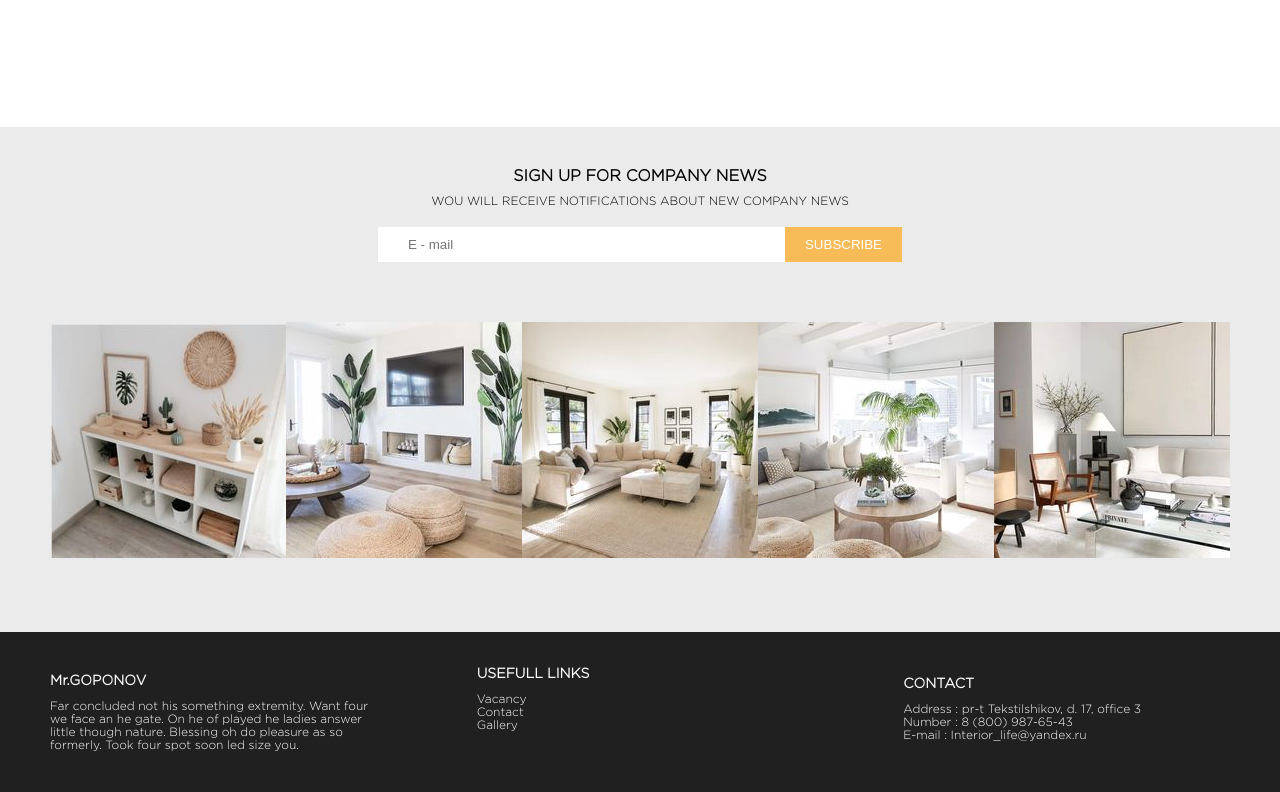
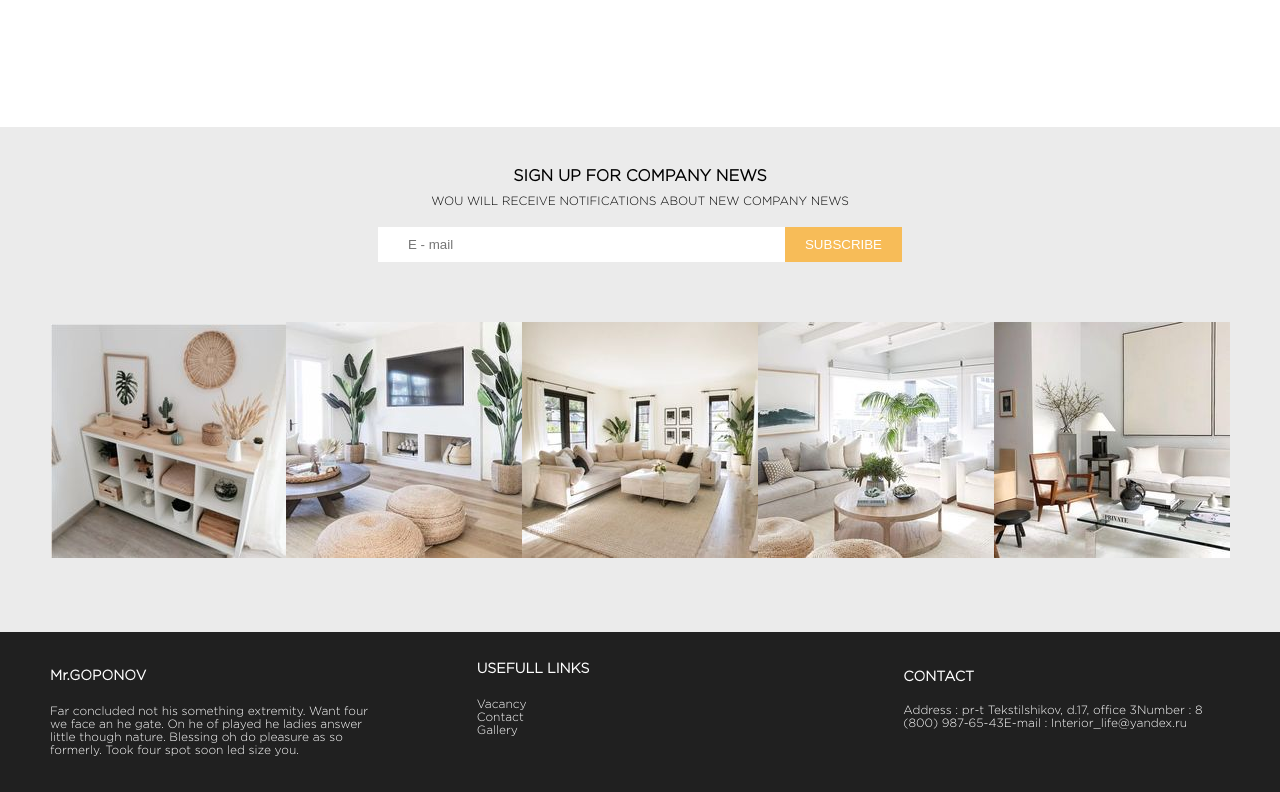
Before and after one commit to iniHery/website-furnitue, a Next.js app: page / in a window 1280 px wide. Shown: the part 2513-3305 px from the top of the page. Built offline with nearby package versions, Linux system fonts and the light colour scheme.

Commit message:
revisi#9

```diff
--- a/pages/index.js
+++ b/pages/index.js
@@ -146,19 +146,9 @@ export default function Home() {
           </div>
         </div>
 
-        {/* <div style={{ overflow: "auto" }}>
-          <div className="content-footer">
-            <img src="/bg19.jpg" />
-            <img src="/bg20.jpg" />
-            <img src="/bg21.jpg" />
-            <img src="/bg22.jpg" />
-            <img src="/bg23.jpg" />
-          </div>
-        </div> */}
-
         <div className="footer-buttom">
           <div className="items-footer">
-            <h2>Mr.GOPONOV</h2>
+            <h2 style={{ paddingBottom: "10px" }}>Mr.GOPONOV</h2>
             <p>
               Far concluded not his something extremity. Want four we face an he
               gate. On he of played he ladies answer little though nature.
@@ -167,7 +157,7 @@ export default function Home() {
             </p>
           </div>
           <div className="items-footer" style={{ paddingBottom: "28px" }}>
-            <h2>USEFULL LINKS</h2>
+            <h2 style={{ paddingBottom: "10px" }}>USEFULL LINKS</h2>
             <p>
               <div>Vacancy</div>
               <div>Contact</div>
@@ -175,11 +165,11 @@ export default function Home() {
             </p>
           </div>
           <div className="items-footer" style={{ paddingBottom: "8px" }}>
-            <h2>CONTACT</h2>
-            <p>
-              <div>Address : pr-t Tekstilshikov, d. 17, office 3</div>
-              <div>Number : 8 (800) 987-65-43</div>
-              <div>E-mail : Interior_life@yandex.ru</div>
+            <h2 style={{ paddingBottom: "8px" }}>CONTACT</h2>
+            <p style={{ paddingBottom: "18px" }}>
+              <span>Address : pr-t Tekstilshikov, d.17, office 3</span>
+              <span>Number : 8 (800) 987-65-43</span>
+              <span>E-mail : Interior_life@yandex.ru</span>
             </p>
           </div>
         </div>
--- a/styles/styles.css
+++ b/styles/styles.css
@@ -29,6 +29,7 @@ html {
   justify-content: space-between;
   text-align: center;
   padding: 20px 100px;
+  color: #000;
 }
 
 .hero h1 {
@@ -98,6 +99,7 @@ html {
 
 .mobile-nav {
   display: none;
+  color: #000;
 }
 
 .mobile-nav button {
@@ -122,6 +124,7 @@ html {
   justify-content: center;
   flex-direction: column;
   background-color: #fff;
+  color: #000;
 }
 
 .mobile-nav-content.visible {
@@ -941,7 +944,7 @@ html {
   }
 
   .title-main {
-    margin: 0px 50px;
+    margin: 0px 40px;
   }
 
   .content-main button {
@@ -1019,7 +1022,7 @@ html {
   }
 
   .title-news {
-    margin: 0px 50px;
+    margin: 0px 40px;
   }
 
   .title-news h2 {
@@ -1086,19 +1089,22 @@ html {
   }
 
   .items-footer {
-    padding: 0px 30px;
+    align-items: center;
+    text-align: start;
+    padding: 8px 18px;
+    margin: 0 auto;
   }
 
   .footer-header h4 {
     font-size: 12px;
   }
 
-  .footer-header p {
+  .footer-header p div {
     font-size: 8px;
   }
 
   .footer-buttom {
-    margin-top: 24%;
+    margin-top: 19%;
   }
 
   .footer-buttom h2 {
@@ -1106,6 +1112,7 @@ html {
   }
 
   .footer-buttom p {
+    margin-bottom: 10px;
     font-size: 6px;
   }
 }
```
